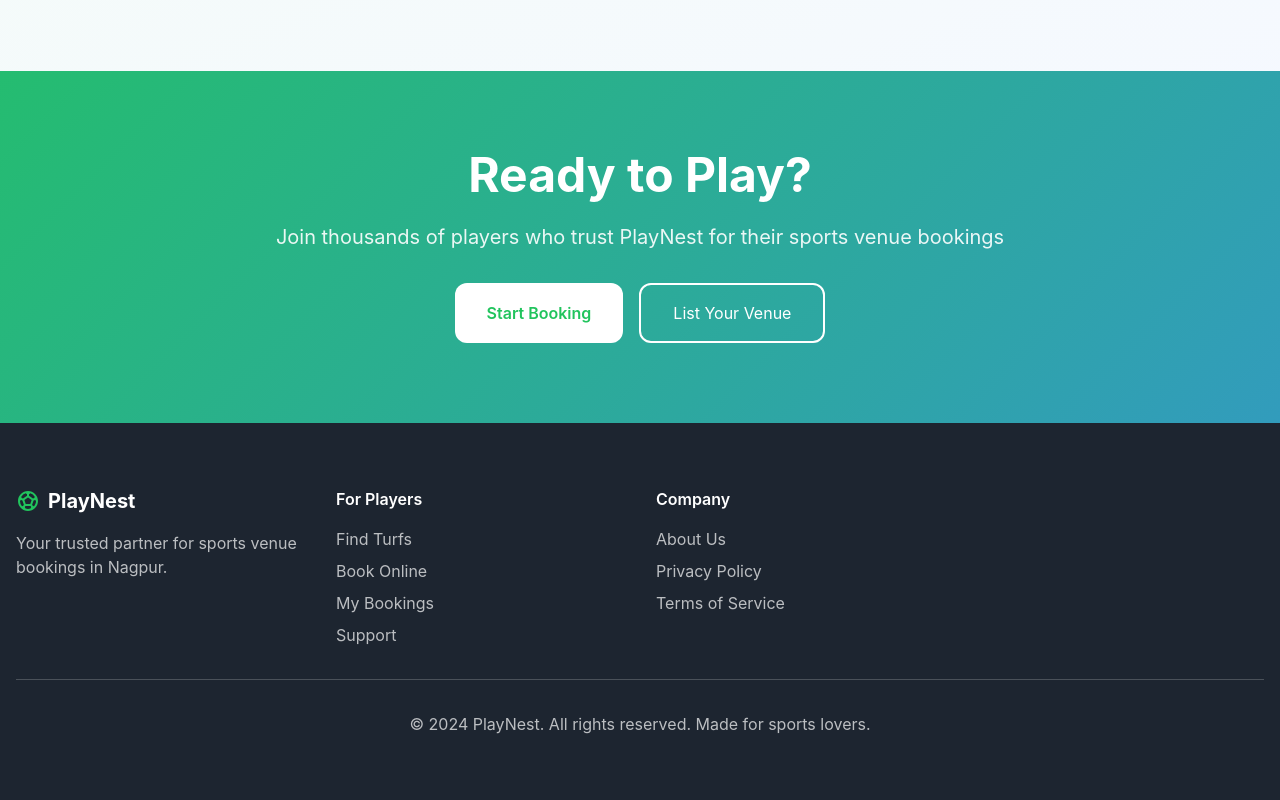
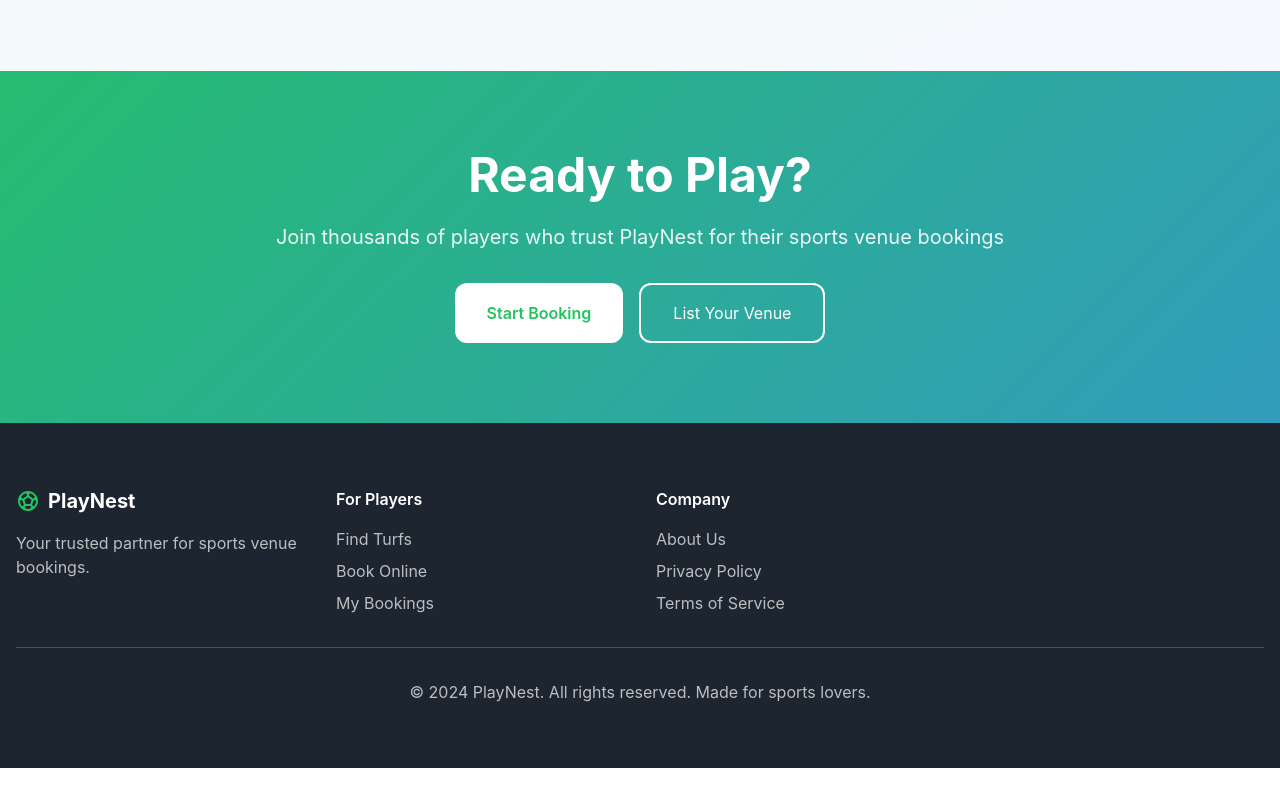
Before and after one commit to Aryaman129/play-nest-nagpur, a React (Vite) app: page / in a window 1280 px wide. Shown: the part 2515-3315 px from the top of the page. After the commit the page ends 3283 px from the top, so only its background shows below. Built offline with nearby package versions, Linux system fonts and the light colour scheme; the HTML template or start-up script is replaced by a standard one.

Commit message:
Visual edit in Lovable

```diff
--- a/src/pages/Home.tsx
+++ b/src/pages/Home.tsx
@@ -335,9 +335,7 @@ const Home = () => {
                 <MdSportsSoccer className="text-2xl text-primary" />
                 <span className="text-xl font-bold">PlayNest</span>
               </div>
-              <p className="text-white/70 mb-4">
-                Your trusted partner for sports venue bookings in Nagpur.
-              </p>
+              <p className="text-white/70 mb-4">Your trusted partner for sports venue bookings.</p>
               <div className="flex gap-4">
                 {/* Social media icons would go here */}
               </div>
@@ -349,7 +347,7 @@ const Home = () => {
                 <li><a href="#" className="hover:text-white transition-colors">Find Turfs</a></li>
                 <li><a href="#" className="hover:text-white transition-colors">Book Online</a></li>
                 <li><a href="#" className="hover:text-white transition-colors">My Bookings</a></li>
-                <li><a href="#" className="hover:text-white transition-colors">Support</a></li>
+
               </ul>
             </div>
 
```
